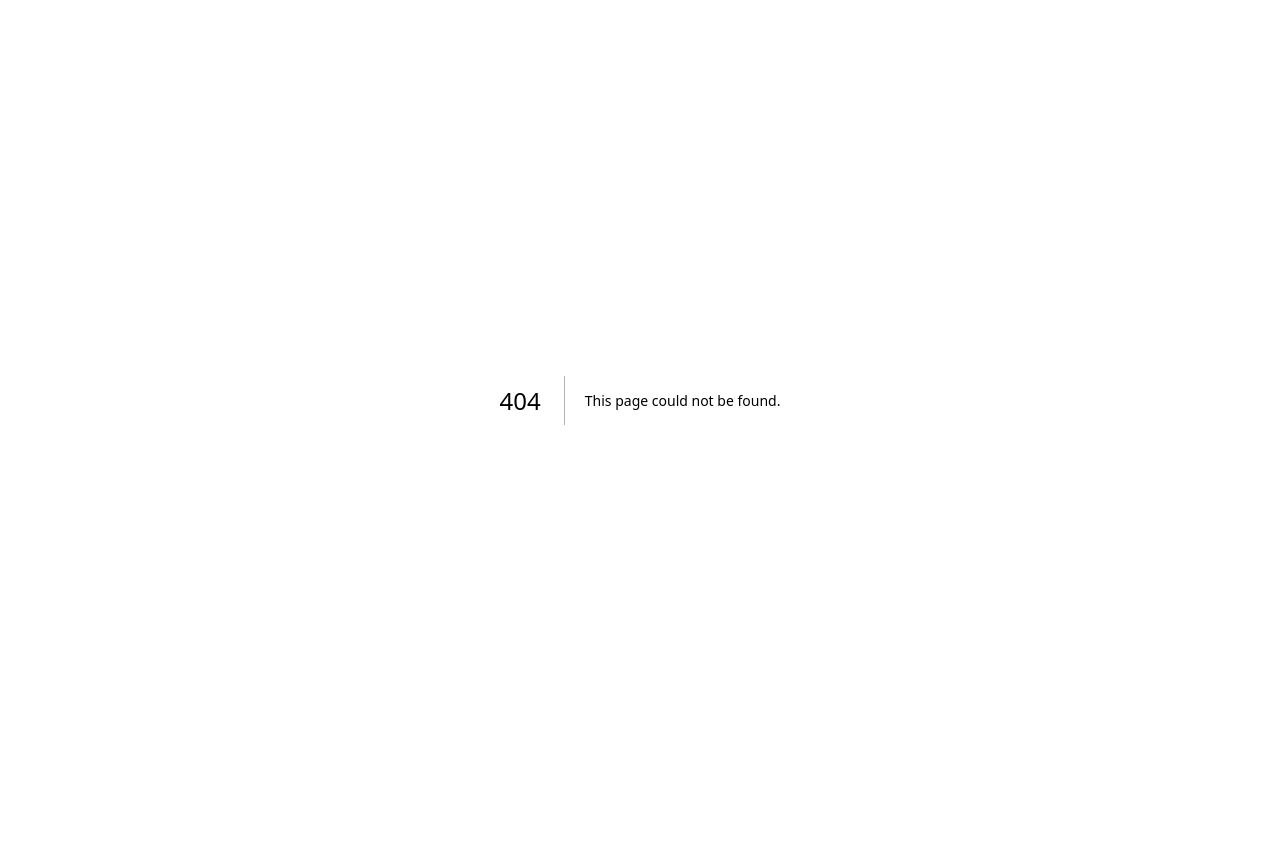
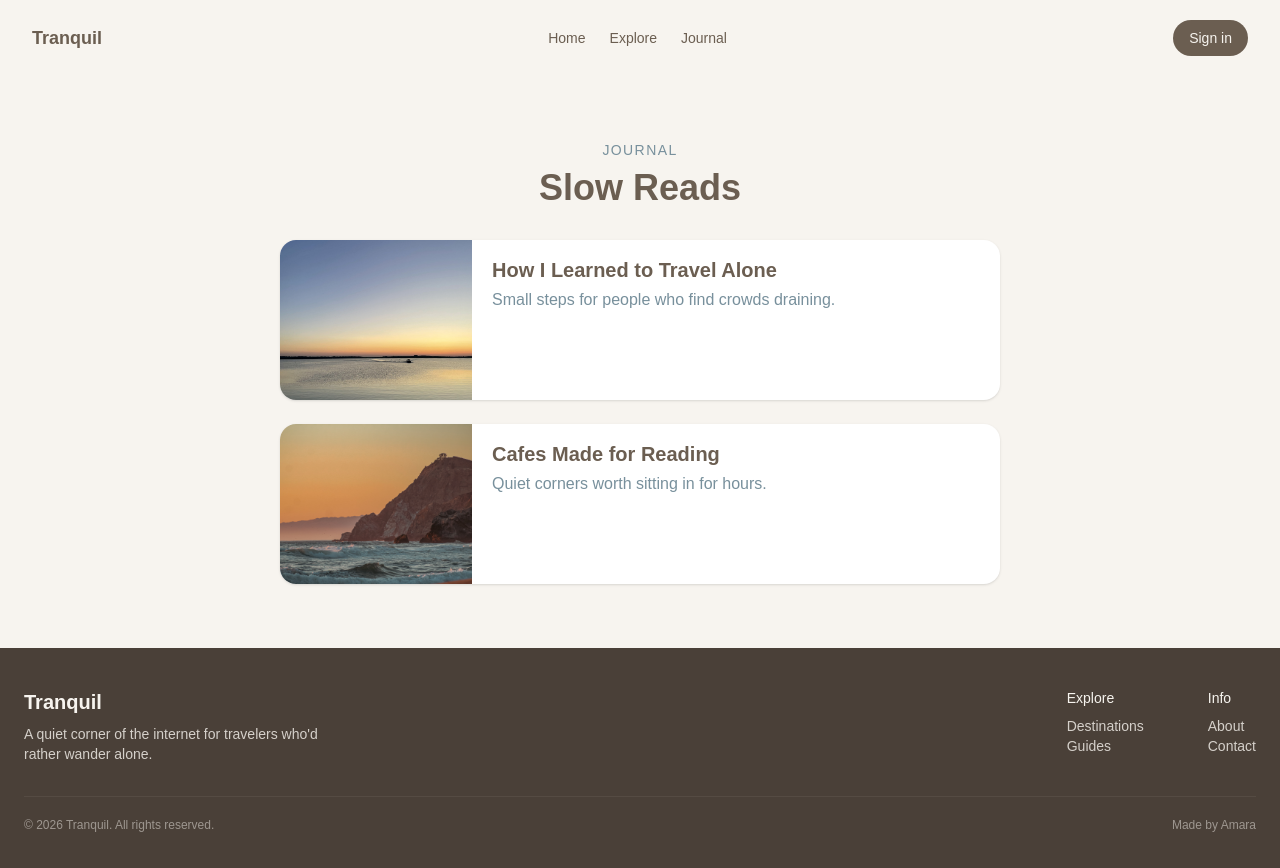
Before and after one commit to AmaraImran/NEXTJS-PROJECTS, a Next.js app in the folder travel-app/: page /journal in a window 1280 px wide. Before the commit this address had no page. Shown: the top 868 px of the page. Before the commit the page ends 800 px from the top, so only its background shows below. Built offline with nearby package versions, Linux system fonts and the light colour scheme.

Commit message:
feat: add Destination, Explore, and Journal pages with layout and data integration

```diff
--- a/travel-app/src/app/destinations/[id]/page.js
+++ b/travel-app/src/app/destinations/[id]/page.js
@@ -0,0 +1,31 @@
+import { notFound } from "next/navigation";
+import Navbar from "@/src/app/components/Navbar";
+import Footer from "@/arc/app/components/Footer";
+import { destinations } from "@/data/destinations";
+
+export default async function DestinationPage({ params }) {
+  const { id } = await params;
+  const destination = destinations.find((d) => String(d.id) === id);
+  if (!destination) notFound();
+
+  return (
+    <div className="bg-[#F7F4EF]">
+      <div
+        className="relative h-[70vh] bg-cover bg-center flex items-end"
+        style={{ backgroundImage: `url(${destination.image})` }}
+      >
+        <div className="absolute inset-0 bg-black/40" />
+        <Navbar />
+        <div className="relative z-[1] p-10">
+          <p className="text-[#F7F4EF]/80 text-sm mb-2">{destination.tag}</p>
+          <h1 className="text-[#F7F4EF] text-5xl font-bold">{destination.title}</h1>
+        </div>
+      </div>
+
+      <div className="max-w-2xl mx-auto px-6 py-12">
+        <p className="text-[#6B5E51] text-lg leading-relaxed">{destination.description}</p>
+      </div>
+      <Footer />
+    </div>
+  );
+}
--- /dev/null
+++ b/travel-app/src/app/explore/page.js
@@ -0,0 +1,20 @@
+import Navbar from "@/src/app/components/Navbar";
+import SectionHeader from "@/src/app/components/SectionHeader";
+import DestinationCard from "@/src/app/components/DestinationCard";
+import Footer from "@/src/app/components/Footer";
+import { destinations } from "@/data/destinations";
+
+export default function ExplorePage() {
+  return (
+    <div className="bg-[#F7F4EF] min-h-screen">
+      <Navbar dark />
+      <SectionHeader label="Explore" title="All Tranquil Places" subtitle="Quiet corners, picked for people who recharge alone." />
+      <div className="flex flex-wrap justify-center gap-6 px-6 pb-16">
+        {destinations.map((d) => (
+          <DestinationCard key={d.id} destination={d} />
+        ))}
+      </div>
+      <Footer />
+    </div>
+  );
+}
--- /dev/null
+++ b/travel-app/src/app/journal/page.js
@@ -0,0 +1,28 @@
+import Navbar from "@/src/app/components/Navbar";
+import SectionHeader from "@/src/app/components/SectionHeader";
+import Footer from "@/src/app/components/Footer";
+import { posts } from "@/data/journal";
+
+export default function JournalPage() {
+  return (
+    <div className="bg-[#F7F4EF] min-h-screen">
+      <Navbar dark />
+      <SectionHeader label="Journal" title="Slow Reads" subtitle="Notes on traveling quietly." />
+      <div className="max-w-3xl mx-auto px-6 pb-16 grid gap-6">
+        {posts.map((p) => (
+          <div key={p.id} className="flex gap-5 bg-white rounded-2xl overflow-hidden shadow-sm">
+            <div
+              className="w-48 h-40 shrink-0 bg-cover bg-center"
+              style={{ backgroundImage: `url(${p.image})` }}
+            />
+            <div className="py-4 pr-4">
+              <h3 className="text-[#6B5E51] font-semibold text-xl mb-1">{p.title}</h3>
+              <p className="text-[#78909C]">{p.excerpt}</p>
+            </div>
+          </div>
+        ))}
+      </div>
+      <Footer />
+    </div>
+  );
+}
```
